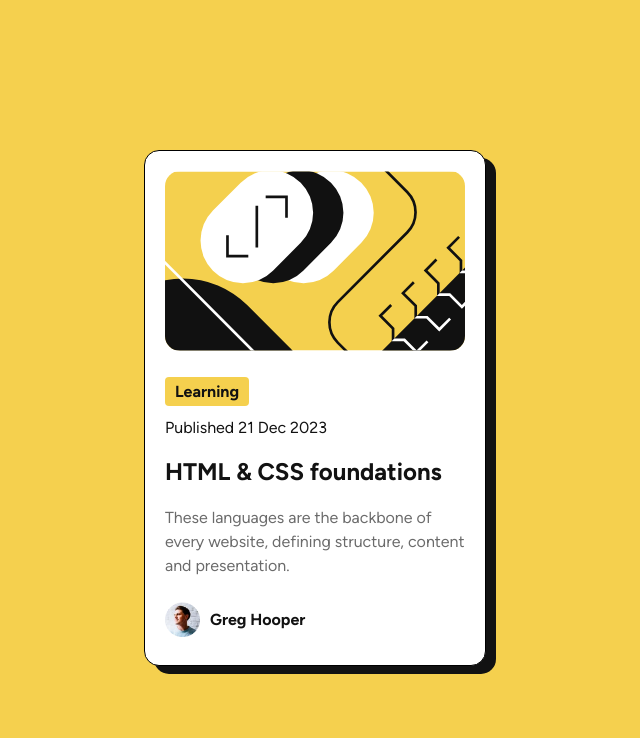
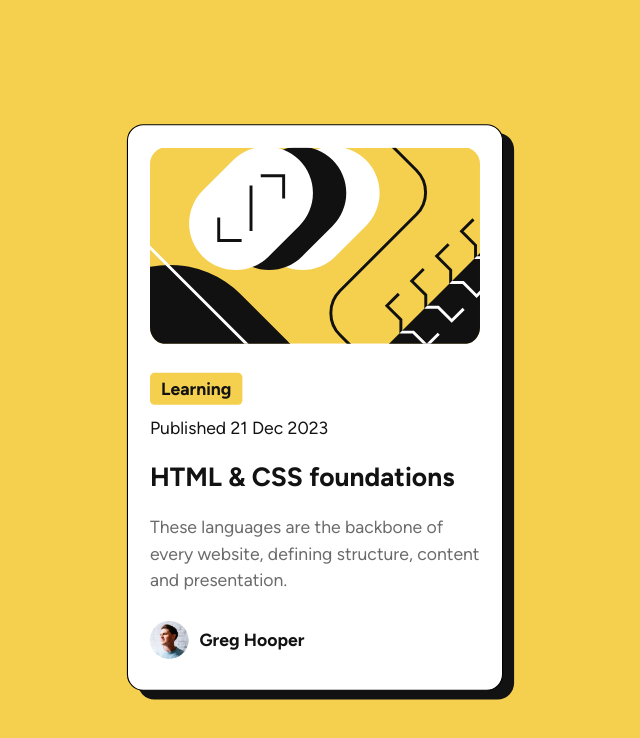
Before and after one commit to incogsnito/Blog-Preview-Card-Component, a plain HTML site: page index.html in a window 1280 px wide. In both pictures the pointer is over the element 640 px from the left and 407 px from the top of the page. Shown: the whole page, without its empty margins (325-965 px from the left). Drawn offline with Linux system fonts and the light colour scheme.

Commit message:
Update style.css

```diff
--- a/style.css
+++ b/style.css
@@ -20,6 +20,10 @@ body{
   border-radius: 15px;
   box-shadow: 10px 8px 0px;
   border: 1px solid black;
+  transition: 0.25s ease-in-out;
+}
+.container:hover{
+  transform: scale(1.1);
 }
 .layout-img{
   width: 100%;
```
